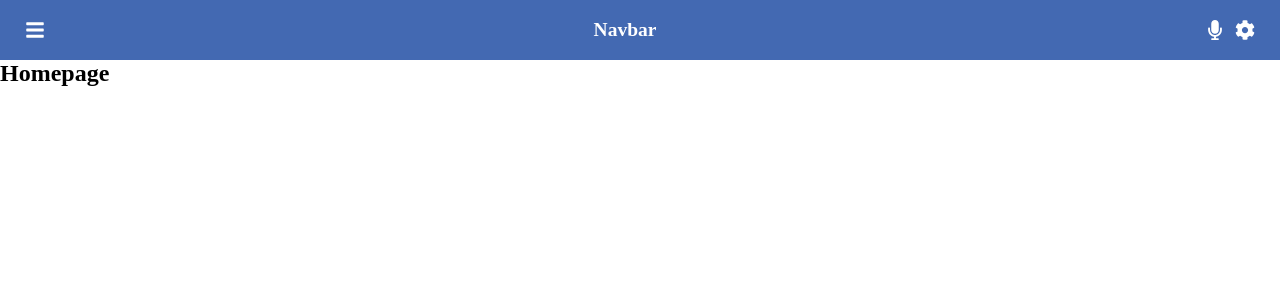
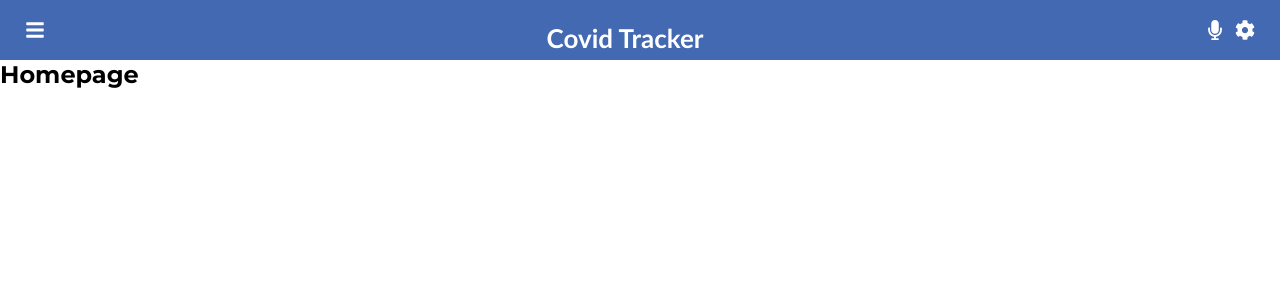
Before and after one commit to wuletawwonte/covid-tracker, a React (Create React App) app: page / in a window 1280 px wide. Shown: the top 300 px of the page. Built offline with nearby package versions, Linux system fonts and the light colour scheme.

Commit message:
Add Gill Sans font based on the requirement

```diff
--- /dev/null
+++ b/src/assets/fonts/myfonts.css
@@ -0,0 +1,4 @@
+@font-face {
+  font-family: 'Gill Sans';
+  src: url('./Gill\ Sans.otf');
+}
--- a/src/components/Navbar.css
+++ b/src/components/Navbar.css
@@ -19,3 +19,7 @@
   display: flex;
   gap: 10px;
 }
+
+header > h1 {
+  margin-top: 15px;
+}
--- a/src/components/Navbar.js
+++ b/src/components/Navbar.js
@@ -12,7 +12,7 @@
     <>
       <header>
         <FaBars className="nb-icon" />
-        <h2>Navbar</h2>
+        <h1>Covid Tracker</h1>
         <div className="navbar-right">
           <FaMicrophone className="nb-icon" />
           <FaCog className="nb-icon" />
--- a/src/index.css
+++ b/src/index.css
@@ -1,3 +1,6 @@
+@import url('https://fonts.googleapis.com/css2?family=Montserrat:wght@300;400;500;600;700&display=swap');
+@import url('./assets/fonts/myfonts.css');
+
 :root {
   --white: #fff;
   --black: #000;
@@ -10,4 +13,9 @@
 * {
   margin: 0;
   padding: 0;
+  font-family: 'Montserrat', sans-serif;
 }
+
+h1 {
+  font-family: 'Gill Sans', sans-serif;
+}
```
Also changed, not shown: src/assets/fonts/Gill Sans.otf (added).
